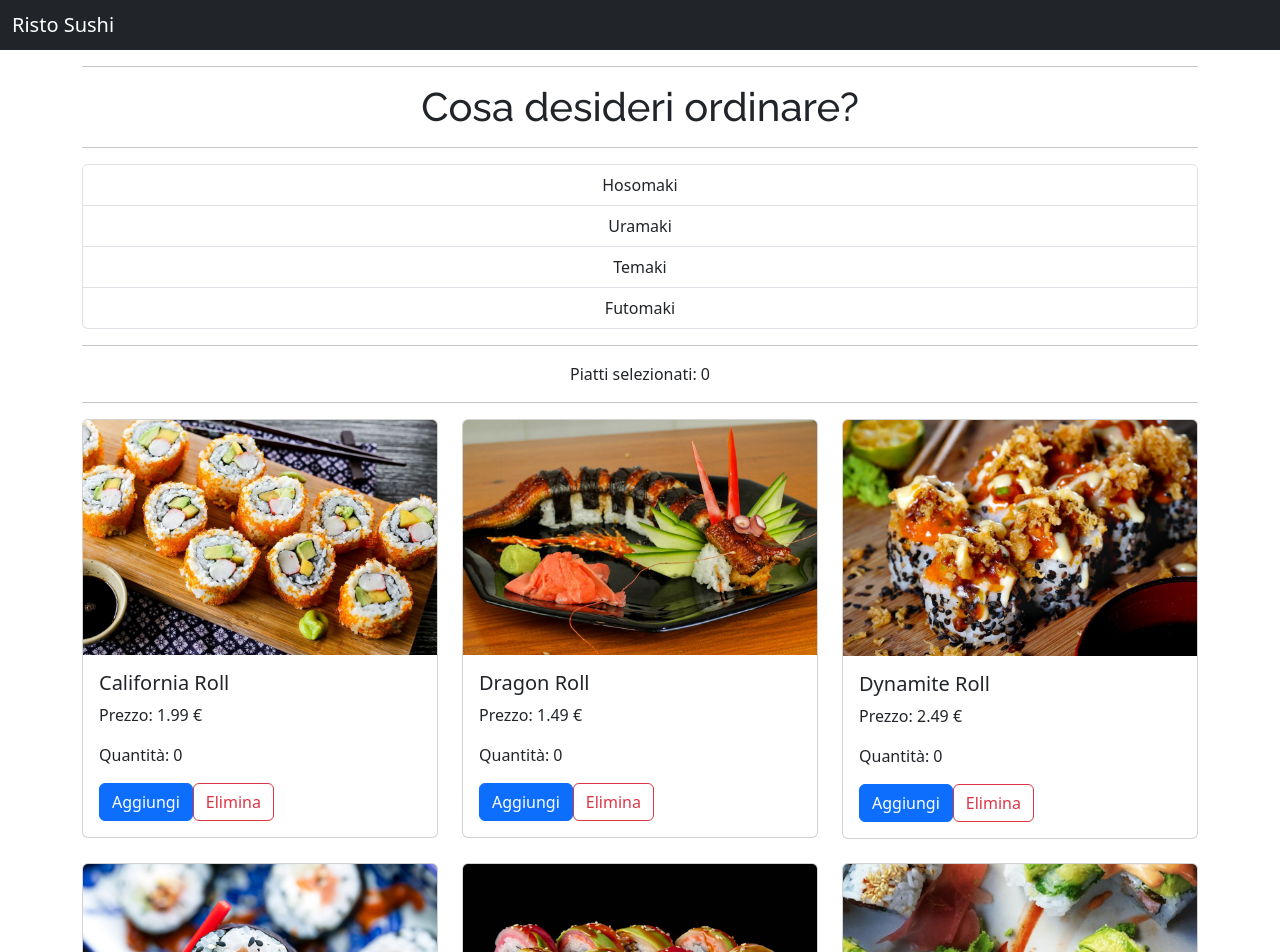
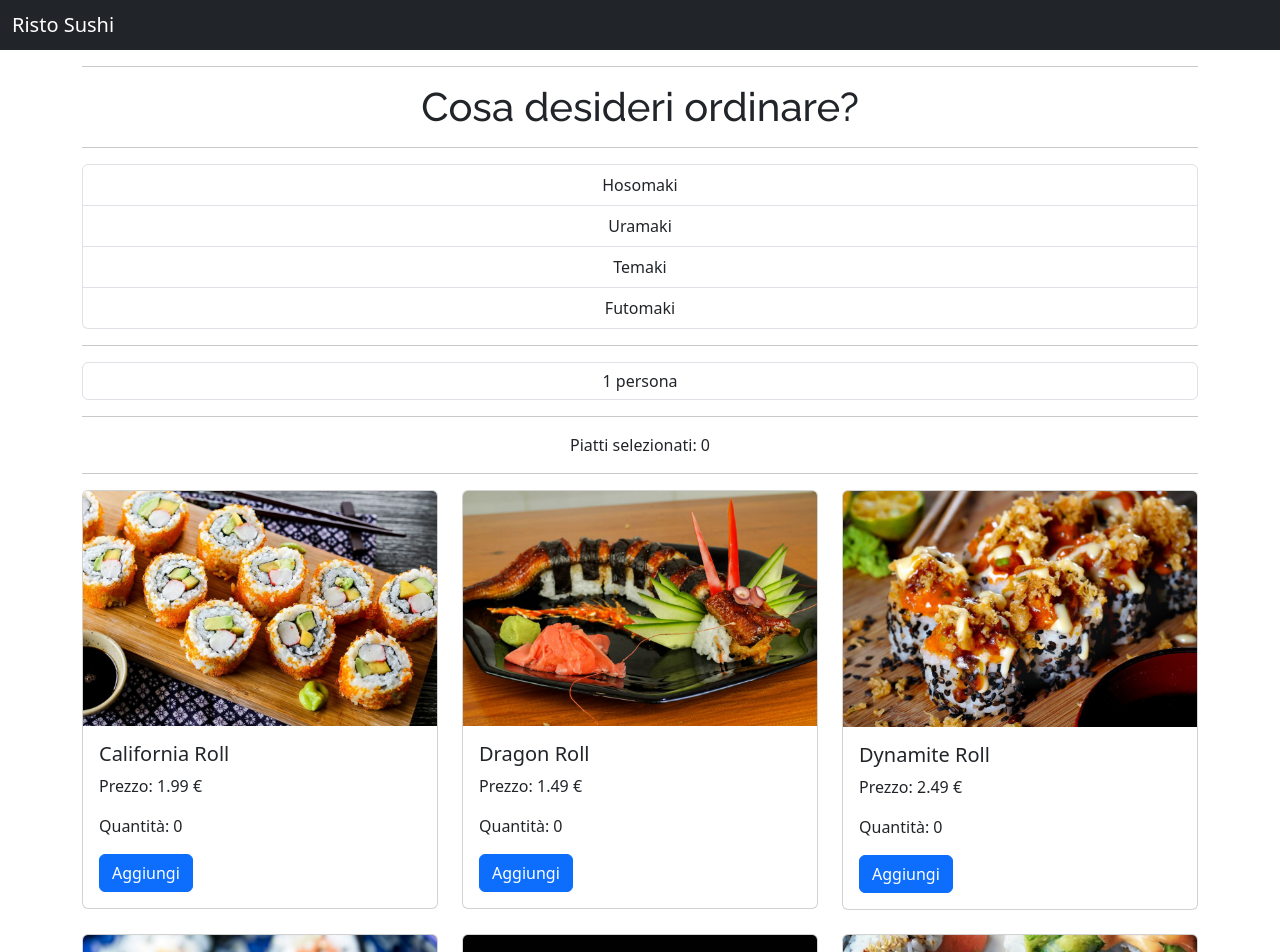
Before and after one commit to Jim2510/menu-interattivo, a React (Create React App) app: page / in a window 1280 px wide. Shown: the top 952 px of the page. Built offline with nearby package versions, Linux system fonts and the light colour scheme.

Commit message:
Aggiunta selezione persone, impostato limite ai piatti selezionabili per persona, rimosso tasto elimina

```diff
--- a/src/App.js
+++ b/src/App.js
@@ -1,17 +1,20 @@
+import React, { Component } from "react";
 import Navbar from "./components/Navbar";
+import CategoryMenu from "./components/CategoryMenu";
 import Card from "./components/Card";
-import CategoryMenu from "./components/CategoryMenu";
-import React, { Component } from "react";
+
 import california from "./images/california.png";
 import dragon from "./images/dragon.png";
 import dynamite from "./images/dynamite.png";
 import philadelphia from "./images/philadelphia.png";
 import rainbow from "./images/rainbow.png";
 import shrimp from "./images/shrimp.png";
-import "../src/App.css";
+
+import "./App.css";
 
 class App extends Component {
   state = {
+    numberOfPeople: 1,
     totalSelected: 0,
     selectedCategory: null,
     categories: ["Hosomaki", "Uramaki", "Temaki", "Futomaki"],
@@ -67,13 +70,43 @@ class App extends Component {
     ],
   };
 
+  // Funzione per ottenere il limite del piatto in base al nome
+  getLimitForPiatto(piattoNome) {
+    if (piattoNome === "Dragon") {
+      return 1; // Limite per il "Dragon Roll"
+    } else {
+      return 6; // Limite predefinito per gli altri piatti
+    }
+  }
+
+  handleNumberOfPeopleChange = (event) => {
+    const numberOfPeople = parseInt(event.target.value, 10);
+
+    // Aggiorna il limite per il "Dragon Roll" in base al numero di persone
+    const newCards = this.state.cards.map((card) => {
+      if (card.nome === "Dragon") {
+        return { ...card, quantità: 0 }; // Azzera la quantità per il "Dragon Roll"
+      }
+      return card;
+    });
+
+    // Calcola il nuovo limite per il "Dragon Roll"
+    const dragonRollLimit = numberOfPeople;
+
+    this.setState({
+      numberOfPeople,
+      cards: newCards,
+      dragonRollLimit, // Aggiungi il nuovo limite al tuo stato
+      totalSelected: 0, // Resetta il totale selezionato
+    });
+  };
+
   handleReset = () => {
+    const cards = this.state.cards.map((card) => ({ ...card, quantità: 0 }));
     this.setState({
       selectedCategory: null,
-      cards: this.state.cards.map((card) => ({
-        ...card,
-        quantità: 0,
-      })),
+      cards,
+      totalSelected: 0,
     });
   };
 
@@ -87,12 +120,31 @@ class App extends Component {
   };
 
   handleIncrement = (card) => {
-    const cards = [...this.state.cards];
+    const { cards, totalSelected, numberOfPeople, dragonRollLimit } = this.state;
     const id = cards.findIndex((c) => c.id === card.id);
-    cards[id] = { ...card };
-    cards[id].quantità++;
-    this.setState({ cards, totalSelected: this.state.totalSelected + 1 });
+
+    if (
+      card.nome === "Dragon" &&
+      totalSelected < numberOfPeople * dragonRollLimit &&
+      cards[id].quantità < dragonRollLimit
+    ) {
+      cards[id] = { ...card };
+      cards[id].quantità++;
+      this.setState({
+        cards,
+        totalSelected: totalSelected + 1,
+      });
+    } else if (card.nome !== "Dragon" && totalSelected < numberOfPeople * 6) {
+      // Utilizza il limite predefinito (6) per gli altri piatti
+      cards[id] = { ...card };
+      cards[id].quantità++;
+      this.setState({
+        cards,
+        totalSelected: totalSelected + 1,
+      });
+    }
   };
+
 
   handleDecrement = (card) => {
     const cards = [...this.state.cards];
@@ -105,7 +157,7 @@ class App extends Component {
   };
 
   render() {
-    const { selectedCategory, cards, categories } = this.state;
+    const { selectedCategory, cards, categories, numberOfPeople } = this.state;
     const filteredCards = selectedCategory
       ? cards.filter(
           (card) =>
@@ -126,9 +178,20 @@ class App extends Component {
             onCategoryChange={this.handleCategoryChange}
           />
           <hr />
-          <p className="text-center">
-            Piatti selezionati: {this.state.totalSelected}
-          </p>
+          <select
+            value={numberOfPeople}
+            onChange={this.handleNumberOfPeopleChange}
+            className="form-control text-center"
+          >
+            {[1, 2, 3, 4].map((value) => (
+              <option key={value} value={value}>
+                {value} person{value > 1 ? "e" : "a"}
+              </option>
+            ))}
+          </select>
+
+          <hr />
+          <p className="text-center">Piatti selezionati: {this.state.totalSelected}</p>
           <hr />
           <div className="row d-flex justify-content-center">
             {filteredCards.map((card) => (
--- a/src/components/Card.js
+++ b/src/components/Card.js
@@ -30,12 +30,12 @@ class Card extends Component {
               Rimuovi
             </button>
           )}
-          <button
+          {/* <button
             onClick={() => this.props.onDelete(this.props.card.id)}
             className="btn btn-outline-danger"
           >
             Elimina
-          </button>
+          </button> */}
         </div>
       </div>
     );
```
Also changed, not shown: src/components/SelectedDishes.js (deleted, +0 -14 lines).
